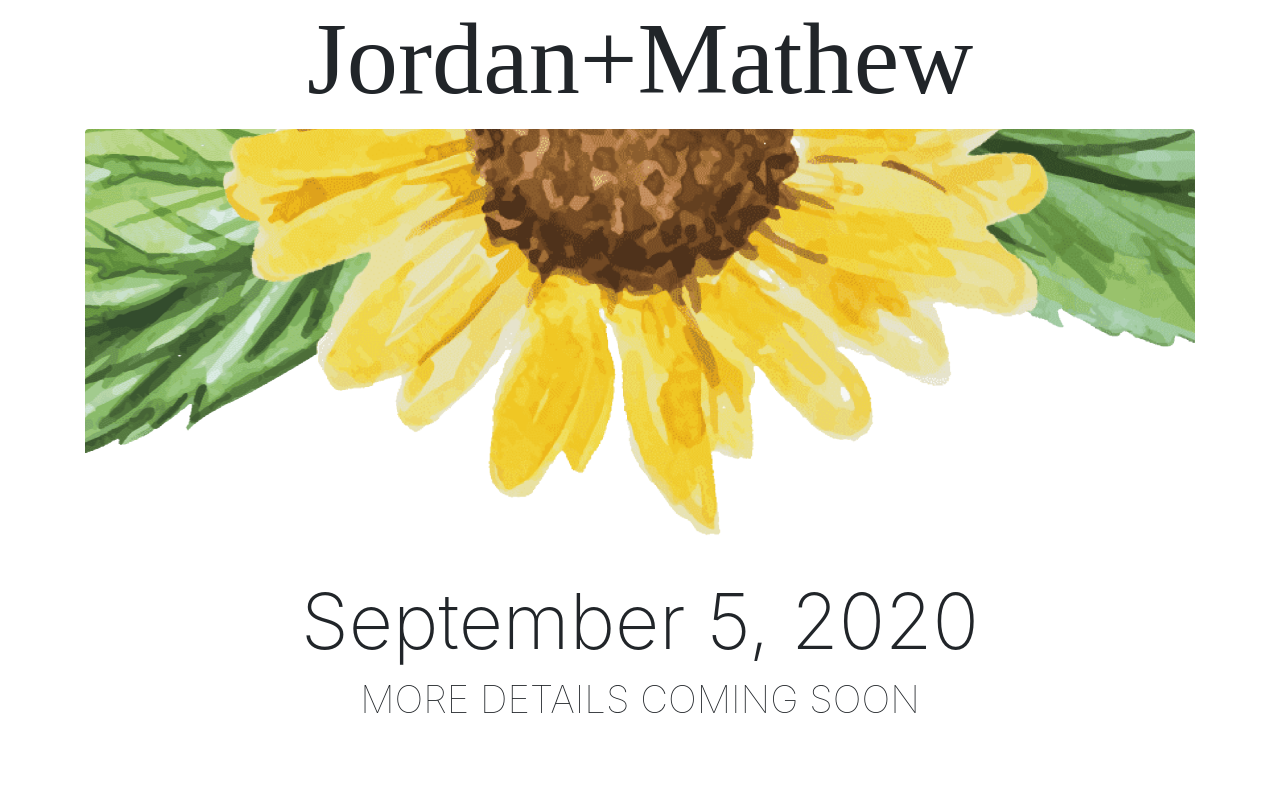
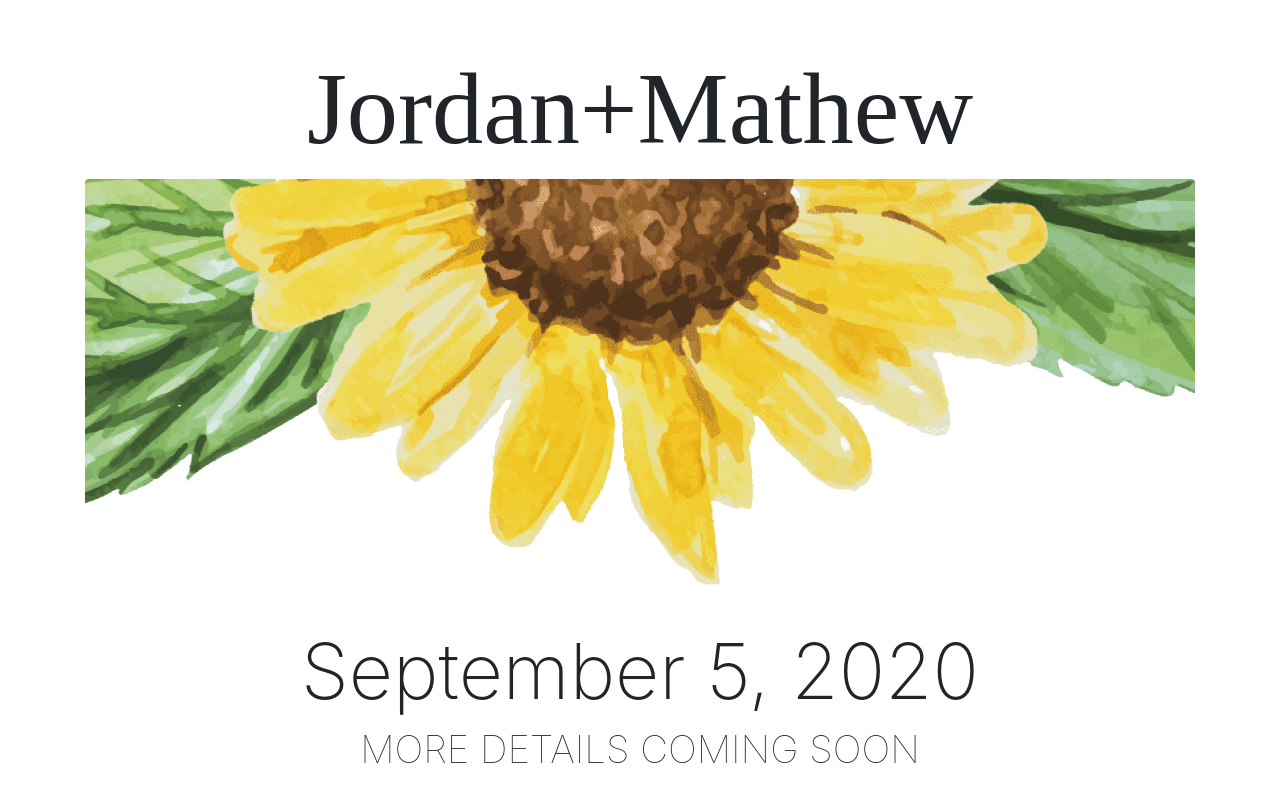
Before and after one commit to mathewfreeman/mathewfreeman.github.io, a plain HTML site: page index.html in a window 1280 px wide. Drawn offline with nearby package versions, Linux system fonts and the light colour scheme.

Commit message:
Update index.html

```diff
--- a/index.html
+++ b/index.html
@@ -13,12 +13,12 @@
       <meta name="description" content="Wedding website for Jordan Cusumano and Mathew Freeman. September 5, 2020. Dexter, Michigan">
    </head>
 
-   <body>
+   <body style="padding-top: 0px;margin-top: 0px">
       <!-- page body text -->
       <main role="main" class="flex-shrink-0">
-         <div class="container mt-5 mb-5"  style="margin-top: -50px">
+         <div class="container mt-5 mb-5"  style="padding-top: 0px">
             <div class="text-center">
-               <h1 style="font-family: merriwether;font-size: 8vw; margin-top: -50px">Jordan+Mathew</h1>
+               <h1 style="font-family: merriwether;font-size: 8vw">Jordan+Mathew</h1>
             </div>
             <!-- image on card with shadow -->
             <div class="text-center">
```
